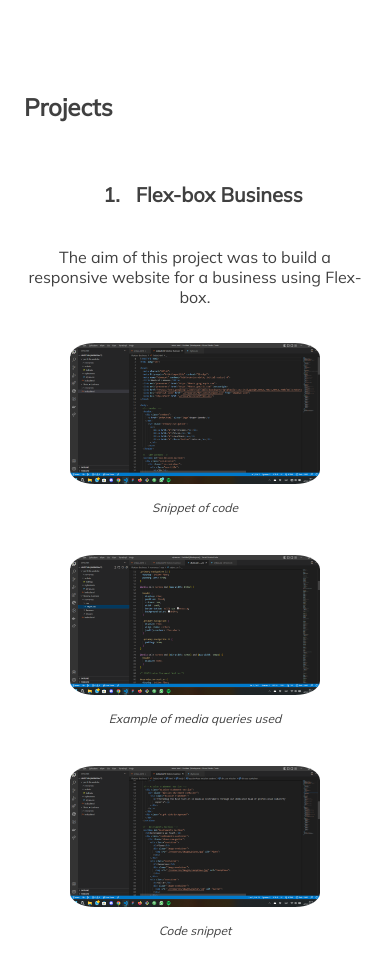
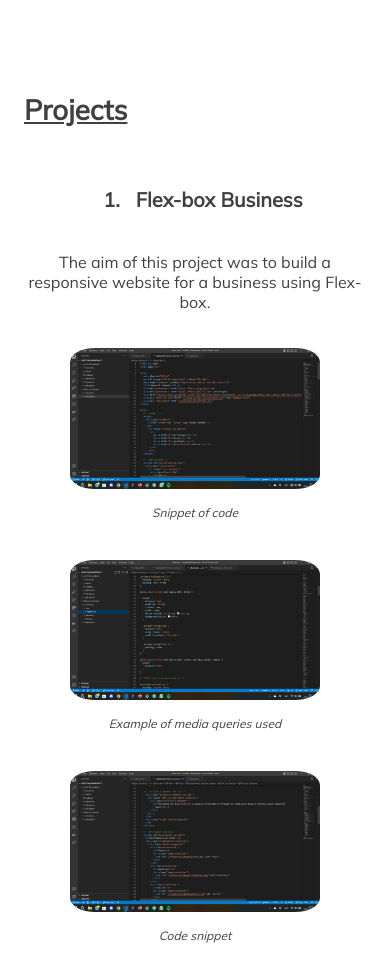
Before and after one commit to Lekeadeloye/portfolioWebsite, a plain HTML site: page projects.html in a window 390 px wide. Shown: the top 962 px of the page. Drawn offline with Linux system fonts and the light colour scheme.

Commit message:
Update styles2.css
Added text decoration to projects h1 and increased font size.

```diff
--- a/stylesheets/styles2.css
+++ b/stylesheets/styles2.css
@@ -238,7 +238,8 @@ footer {
   }
 
   #projects h1 {
-    font-size: 1.5rem;
+    font-size: 1.75rem;
+    text-decoration: underline;
     padding: 2.5rem 3.5rem 0.75rem 1.5rem;
   }
 
```
